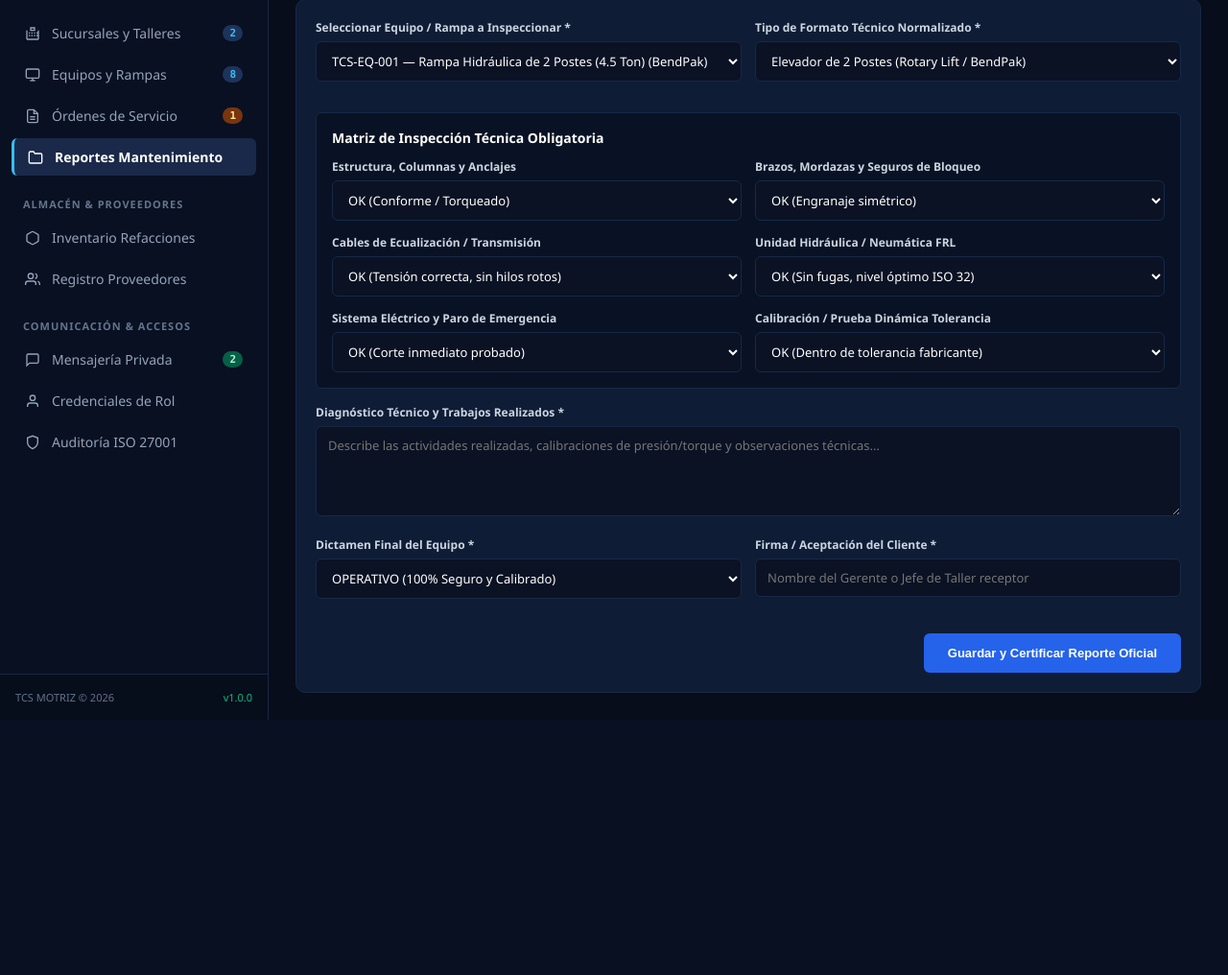
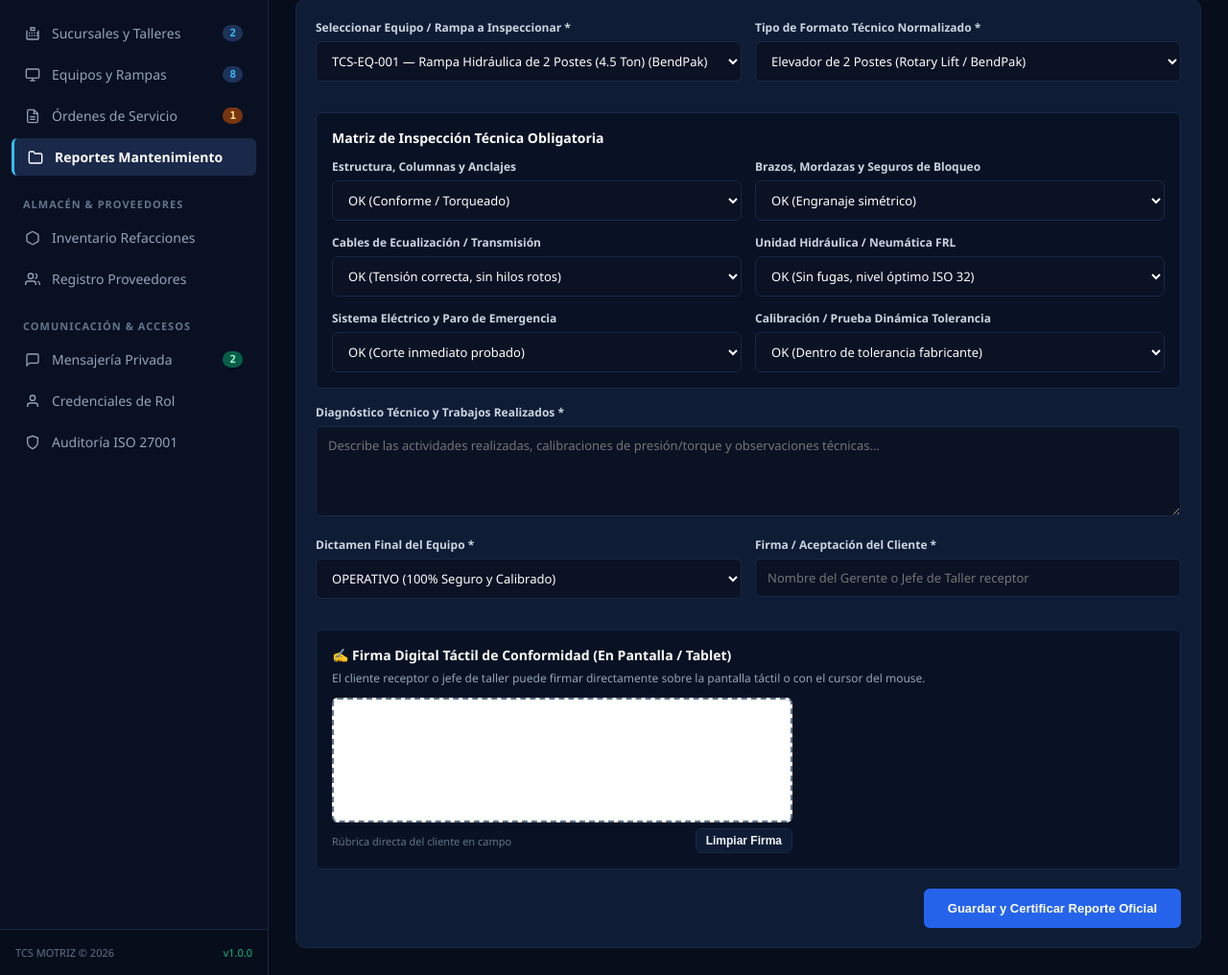
Before and after one commit to swiftstack-dev/tcs-motriz, a PHP site: page /index.php?view=reportes&accion=nuevo&orden_id=3 in a window 1280 px wide. Shown: the part 174-1190 px from the top of the page at 96% size. Before the commit the page ends 924 px from the top, so only its background shows below. Run offline with PHP 8.4, Linux system fonts and the light colour scheme.

Commit message:
Feat: Add digital signatures, pre-operational checklist failsafe & CSV export (app/modules/reportes/index.php)

```diff
--- a/app/modules/reportes/index.php
+++ b/app/modules/reportes/index.php
@@ -156,6 +156,9 @@
         <!-- FIRMAS DE CONFORMIDAD Y CERTIFICACIÓN -->
         <div class="signatures-box">
             <div>
+                <?php if (!empty($reporteSeleccionado['firma_digital_tecnico'])): ?>
+                    <img src="<?= $reporteSeleccionado['firma_digital_tecnico'] ?>" alt="Firma Técnico" style="max-height: 48px; display: block; margin: 0 auto 4px auto;" />
+                <?php endif; ?>
                 <div class="sig-line">
                     <div><?= Security::e($reporteSeleccionado['firma_tecnico_nombre'] ?? 'Téc. Héctor Morales') ?></div>
                     <div style="font-weight: normal; color: #64748b;">Técnico Especialista Certificado TCS</div>
@@ -163,6 +166,9 @@
                 </div>
             </div>
             <div>
+                <?php if (!empty($reporteSeleccionado['firma_digital_cliente'])): ?>
+                    <img src="<?= $reporteSeleccionado['firma_digital_cliente'] ?>" alt="Firma Cliente" style="max-height: 48px; display: block; margin: 0 auto 4px auto;" />
+                <?php endif; ?>
                 <div class="sig-line">
                     <div><?= Security::e($reporteSeleccionado['firma_cliente_nombre'] ?? 'Firma de Conformidad') ?></div>
                     <div style="font-weight: normal; color: #64748b;"><?= Security::e($reporteSeleccionado['firma_cliente_cargo'] ?? 'Gerente / Jefe de Taller') ?></div>
@@ -298,6 +304,22 @@
                 </div>
             </div>
 
+            <!-- FIRMA DIGITAL TÁCTIL (CANVAS TABLET / MOUSE) -->
+            <div style="background: #091224; border: 1px solid var(--border-subtle); border-radius: var(--radius-sm); padding: 16px; margin: 16px 0;">
+                <h3 style="font-size: 14px; color: #fff; margin-bottom: 6px; font-weight: 700;">✍️ Firma Digital Táctil de Conformidad (En Pantalla / Tablet)</h3>
+                <p style="font-size: 12px; color: var(--text-secondary); margin-bottom: 12px;">El cliente receptor o jefe de taller puede firmar directamente sobre la pantalla táctil o con el cursor del mouse.</p>
+                <div style="max-width: 480px;">
+                    <div style="background: #ffffff; border-radius: 6px; position: relative; border: 2px dashed #64748b; height: 130px;">
+                        <canvas id="signature-canvas-cliente" width="480" height="130" style="width: 100%; height: 100%; touch-action: none; cursor: crosshair;"></canvas>
+                    </div>
+                    <input type="hidden" name="firma_cliente_canvas" id="firma_cliente_canvas" value="" />
+                    <div style="margin-top: 6px; display: flex; justify-content: space-between; align-items: center;">
+                        <span style="font-size: 11px; color: var(--text-muted);">Rúbrica directa del cliente en campo</span>
+                        <button type="button" class="btn btn-sm btn-dark" onclick="clearCanvas('signature-canvas-cliente', 'firma_cliente_canvas')">Limpiar Firma</button>
+                    </div>
+                </div>
+            </div>
+
             <div style="text-align: right; margin-top: 20px;">
                 <button type="submit" class="btn btn-primary" style="padding: 12px 24px;">
                     Guardar y Certificar Reporte Oficial
@@ -316,14 +338,18 @@
             <p>Fichas técnicas de servicio expedidas con validez oficial para cada cliente y equipo</p>
         </div>
 
-        <?php if ($isAdmin || $isTech): ?>
         <div class="header-action-buttons">
+            <a href="index.php?action=exportar_csv&tipo=reportes" class="btn btn-dark">
+                <svg width="14" height="14" viewBox="0 0 24 24" fill="none" stroke="currentColor" stroke-width="2"><path d="M21 15v4a2 2 0 0 1-2 2H5a2 2 0 0 1-2-2v-4"/><polyline points="7 10 12 15 17 10"/><line x1="12" y1="15" x2="12" y2="3"/></svg>
+                <span>Exportar CSV / Excel</span>
+            </a>
+            <?php if ($isAdmin || $isTech): ?>
             <a href="index.php?view=reportes&accion=nuevo" class="btn btn-primary">
                 <svg width="14" height="14" viewBox="0 0 24 24" fill="none" stroke="currentColor" stroke-width="2"><line x1="12" y1="5" x2="12" y2="19"/><line x1="5" y1="12" x2="19" y2="12"/></svg>
                 <span>Emitir Nuevo Reporte</span>
             </a>
+            <?php endif; ?>
         </div>
-        <?php endif; ?>
     </div>
 
     <div class="panel-card">
```
